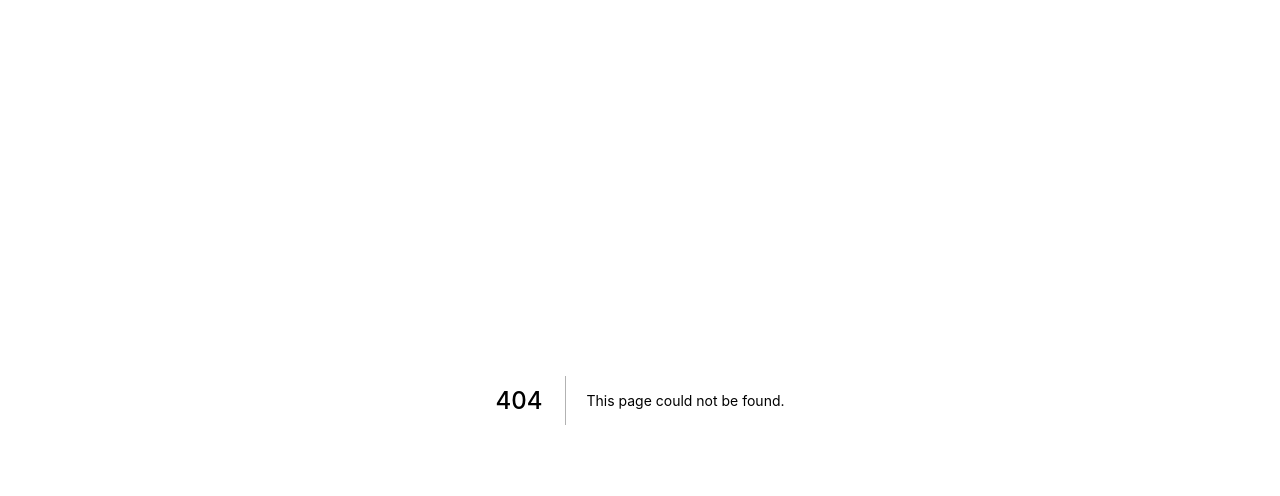
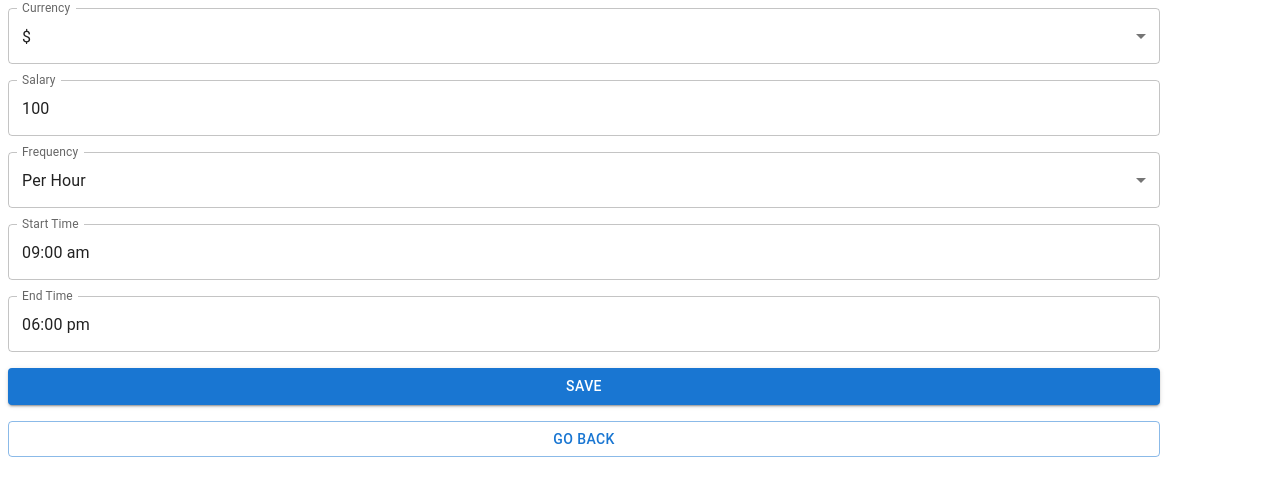
Before and after one commit to ryanarnold/secondly-earnings, a Next.js app: page /settings in a window 1280 px wide. Before the commit this address had no page. Shown: the top 496 px of the page. Built offline with nearby package versions, Linux system fonts and the light colour scheme.

Commit message:
Implemented SettingsForm

```diff
--- /dev/null
+++ b/components/SettingsForm.tsx
@@ -0,0 +1,161 @@
+import {
+  Box,
+  Button,
+  FormControl,
+  InputLabel,
+  MenuItem,
+  Select,
+  SelectChangeEvent,
+  TextField,
+} from '@mui/material';
+import { MobileTimePicker } from '@mui/x-date-pickers';
+import { AdapterDateFns } from '@mui/x-date-pickers/AdapterDateFns';
+import { LocalizationProvider } from '@mui/x-date-pickers/LocalizationProvider';
+import moment from 'moment';
+import React, { ReactNode, useEffect, useState } from 'react';
+import {
+  CURRENCY,
+  END_TIME,
+  getNumberFromLocalStorage,
+  getStringFromLocalStorage,
+  getTimeFromLocalStorage,
+  HOURLY_RATE,
+  START_TIME,
+} from '../utils/user-settings';
+
+function SettingsForm() {
+  const [currency, setCurrency] = useState('$');
+  const [frequency, setFrequency] = useState('hour');
+  const [startTime, setStartTime] = useState(moment().toDate());
+  const [endTime, setEndTime] = useState(moment().toDate());
+  const [salary, setSalary] = useState(0);
+
+  const handleCurrencyChange = (event: SelectChangeEvent<string>, child: ReactNode) => {
+    setCurrency(event.target.value);
+  };
+
+  const handleFrequencyChange = (event: SelectChangeEvent<string>, child: ReactNode) => {
+    setFrequency(event.target.value);
+  };
+
+  const handleChangeStartTime = (newValue: Date | null) => {
+    if (newValue) setStartTime(newValue);
+  };
+
+  const handleChangeEndTime = (newValue: Date | null) => {
+    if (newValue) setEndTime(newValue);
+  };
+
+  const handleChangeSalary = (event: any) => {
+    setSalary(event.target.value);
+  };
+
+  const loadSettingFromStorage = () => {
+    const savedCurrency = getStringFromLocalStorage(CURRENCY, '$');
+    setCurrency(savedCurrency);
+
+    const savedSalary = getNumberFromLocalStorage(HOURLY_RATE, 100);
+    setSalary(savedSalary);
+
+    // TODO: set these default values somewhere else
+    const savedStartTime = getTimeFromLocalStorage(START_TIME, 9, 0);
+    setStartTime(
+      moment().set('hour', savedStartTime.hour()).set('minutes', savedStartTime.minutes()).toDate()
+    );
+
+    const savedEndTime = getTimeFromLocalStorage(END_TIME, 18, 0);
+    setEndTime(
+      moment().set('hour', savedEndTime.hour()).set('minutes', savedEndTime.minutes()).toDate()
+    );
+  };
+
+  const updateSettingsInLocalStorage = () => {
+    localStorage.setItem(CURRENCY, currency);
+    localStorage.setItem(HOURLY_RATE, salary.toString());
+
+    const startTimeStr = `${startTime.getHours()}:${startTime.getMinutes()}`;
+    const endTimeStr = `${endTime.getHours()}:${endTime.getMinutes()}`;
+    localStorage.setItem(START_TIME, startTimeStr);
+    localStorage.setItem(END_TIME, endTimeStr);
+  };
+
+  useEffect(loadSettingFromStorage, []);
+
+  return (
+    <Box
+      component="form"
+      noValidate
+      autoComplete="off"
+      sx={{
+        '& > :not(style)': { m: 1, width: '90%' },
+        display: 'grid',
+      }}
+    >
+      <FormControl fullWidth>
+        <InputLabel id="select-currency-label">Currency</InputLabel>
+        <Select
+          labelId="select-currency-label"
+          id="select-currency"
+          value={currency}
+          label="Currency"
+          onChange={handleCurrencyChange}
+        >
+          <MenuItem value="$">$</MenuItem>
+          <MenuItem value="₱">₱</MenuItem>
+          <MenuItem value="₿">₿</MenuItem>
+        </Select>
+      </FormControl>
+      <TextField
+        id="outlined-number"
+        label="Salary"
+        variant="outlined"
+        type="number"
+        inputProps={{ inputMode: 'numeric', pattern: '[0-9]*' }}
+        InputLabelProps={{
+          shrink: true,
+        }}
+        value={salary}
+        onChange={handleChangeSalary}
+      />
+      <FormControl fullWidth>
+        <InputLabel id="select-frequency-label">Frequency</InputLabel>
+        <Select
+          labelId="select-frequency-label"
+          id="select-frequency"
+          value={frequency}
+          label="Frequency"
+          onChange={handleFrequencyChange}
+        >
+          <MenuItem value="hour">Per Hour</MenuItem>
+          <MenuItem value="day">Per Day</MenuItem>
+          <MenuItem value="month">Per Month</MenuItem>
+          <MenuItem value="year">Per Year</MenuItem>
+        </Select>
+      </FormControl>
+      <LocalizationProvider dateAdapter={AdapterDateFns}>
+        <MobileTimePicker
+          label="Start Time"
+          value={startTime}
+          onChange={handleChangeStartTime}
+          renderInput={(params) => <TextField {...params} />}
+        />
+      </LocalizationProvider>
+      <LocalizationProvider dateAdapter={AdapterDateFns}>
+        <MobileTimePicker
+          label="End Time"
+          value={endTime}
+          onChange={handleChangeEndTime}
+          renderInput={(params) => <TextField {...params} />}
+        />
+      </LocalizationProvider>
+      <Button variant="contained" onClick={updateSettingsInLocalStorage}>
+        Save
+      </Button>
+      <Button variant="outlined" href="/">
+        Go Back
+      </Button>
+    </Box>
+  );
+}
+
+export default SettingsForm;
--- a/package.json
+++ b/package.json
@@ -13,6 +13,8 @@
     "@emotion/styled": "^11.8.1",
     "@mui/icons-material": "^5.6.2",
     "@mui/material": "^5.6.4",
+    "@mui/x-date-pickers": "^5.0.0-alpha.2",
+    "date-fns": "^2.28.0",
     "moment": "^2.29.3",
     "next": "12.1.6",
     "react": "18.1.0",
--- /dev/null
+++ b/pages/settings.tsx
@@ -0,0 +1,12 @@
+import React from 'react';
+import SettingsForm from '../components/SettingsForm';
+
+function SettingsPage() {
+  return (
+    <div>
+      <SettingsForm />
+    </div>
+  );
+}
+
+export default SettingsPage;
```
Also changed, not shown: 1 other file (tests, documents, lock files or other folders).
